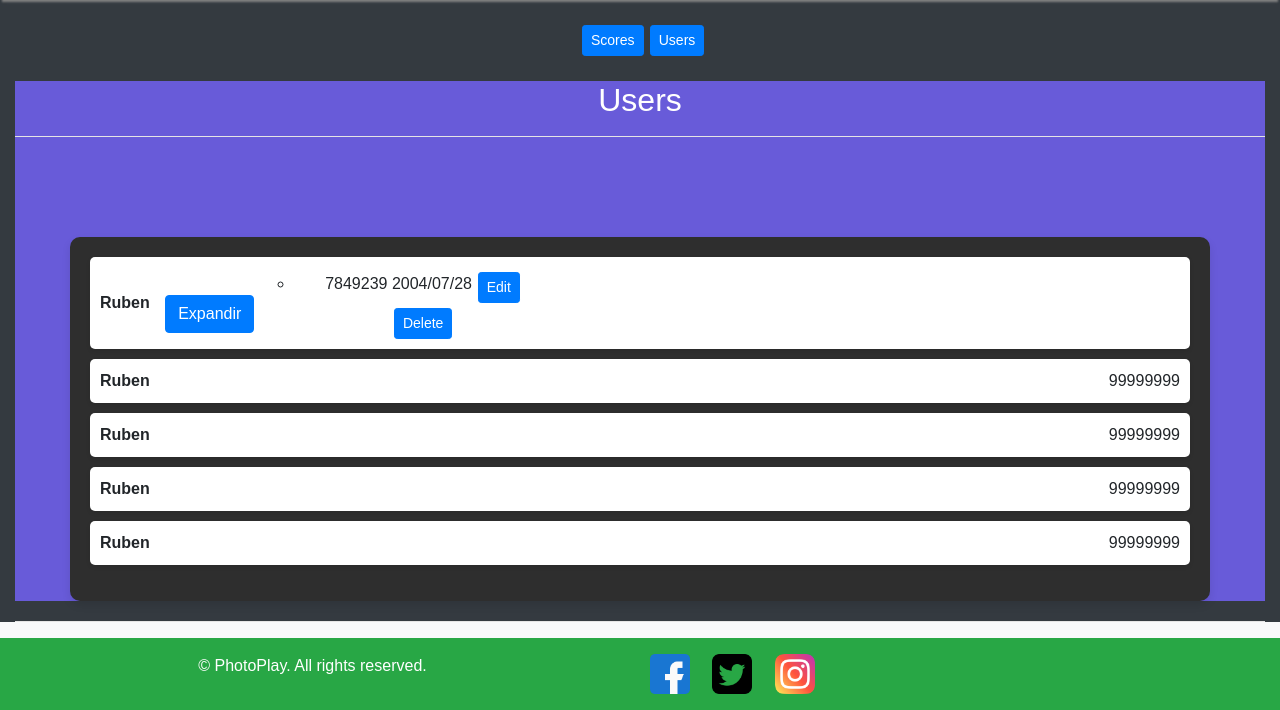
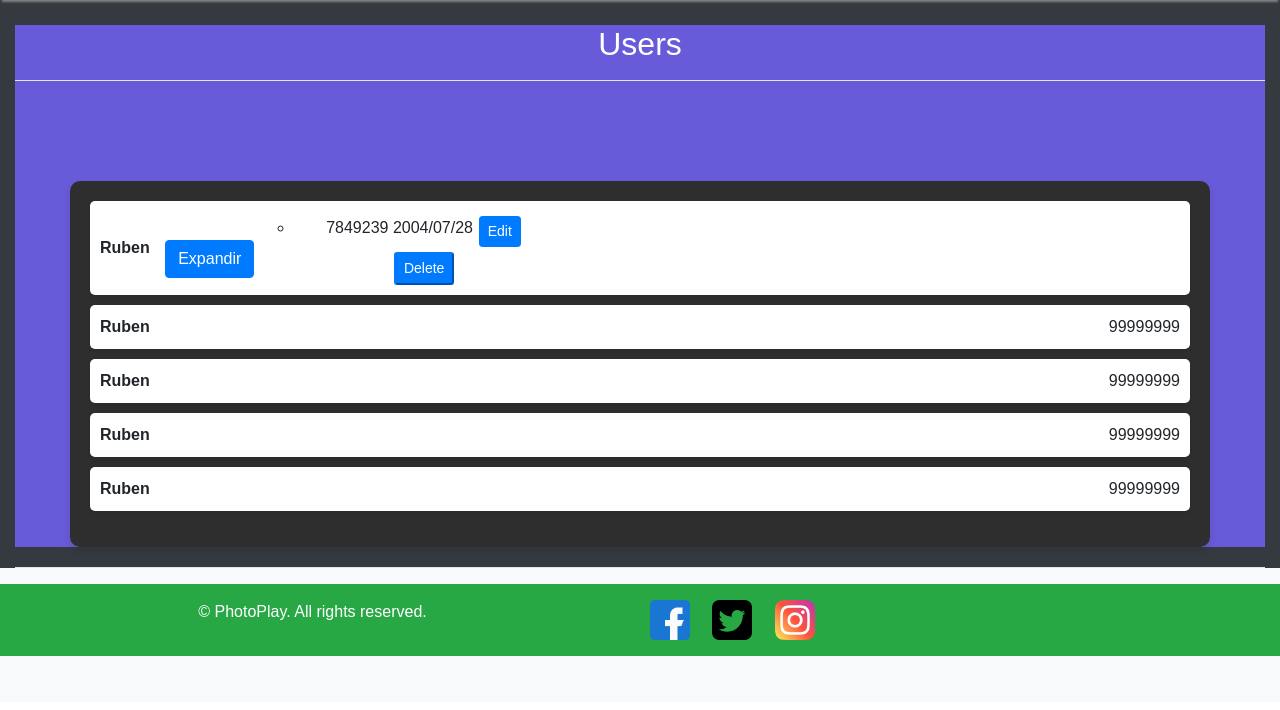
Before and after one commit to mapraiz/PhotoPlay-Web, a PHP site: page /admin.html in a window 1280 px wide, after a click on "Expandir". Shown: the part 98-808 px from the top of the page. After the commit the page ends 754 px from the top, so only its background shows below. Run offline with PHP 8.4, Linux system fonts and the light colour scheme; some web fonts are replaced.

Commit message:
qtqtqert

```diff
--- a/admin.html
+++ b/admin.html
@@ -35,8 +35,7 @@
 <main role="main" class="innercover">
     <div class="container-fluid bg-dark" >
         <div class="d-flex justify-content-center">
-            <button type="button" class="btn btn-primary btn-sm" id="scoreButton">Scores</button>
-            <button type="button" class="btn btn-primary btn-sm" id="usersButton">Users</button>
+
         </div>
 
         <div class="container-lg" style="background-color: #685bd9; margin-top: 2%;"  id="user-scores">
@@ -75,7 +74,7 @@
                                     <span class="score">7849239</span>
                                     <span class="fecha">2004/07/28</span>
                                     <button type="button" class="btn btn-primary btn-sm" id="scoreButton">Edit</button>
-                                    <button type="button" class="btn btn-primary btn-sm" id="usersButton">Delete</button>
+                                    <button type="button" class="deleteButton" id="usersButton">Delete</button>
                                 </li>
                             </ul>
                         </div>
@@ -186,7 +185,8 @@
 <script src="https://code.jquery.com/jquery-3.3.1.slim.min.js" integrity="sha384-q8i/X+965DzO0rT7abK41JStQIAqVgRVzpbzo5smXKp4YfRvH+8abtTE1Pi6jizo" crossorigin="anonymous"></script>
 <script src="bootstrap/js/bootstrap.min.js"></script>
 <script src="js/jquery-3.7.1.min.js"></script>
-<script src="js/perfil.js"></script>
+<script src="js/admin.js"></script>
+<script src="https://unpkg.com/sweetalert/dist/sweetalert.min.js"></script>
 
 </body>
 </html>
--- a/css/admin.css
+++ b/css/admin.css
@@ -91,3 +91,22 @@ button{
       align-items: stretch;
     }
   }
+
+ .userScores{
+    display: line;
+ }
+
+ .deleteButton{
+    color: #fff;
+    background-color: #007bff;
+    border-color: #007bff;
+    padding: 0.25rem 0.5rem;
+    font-size: 0.875rem;
+    line-height: 1.5;
+    border-radius: 0.2rem;
+ }
+ .deleteButton:hover{
+    color: #fff;
+    background-color: #0069d9;
+    border-color: #0062cc;
+ }
--- /dev/null
+++ b/js/admin.js
@@ -0,0 +1,36 @@
+
+$(document).ready(function(){
+
+    $(".editButton")
+
+
+
+
+    $(".deleteButton").on("click", function(event){
+        console.log("hello");
+        swal({
+            title:"Estas seguro?",
+            text:"No podras revertir el cambio",
+            icon:"warning",
+            buttons:{
+                cancel:"No",
+                confirm:{
+                    text:"Si",
+                    value:"confirm"
+                }
+
+            }
+        }).then(value){
+            if(value=="confirm"){
+                $.ajax({
+                    url: "http://127.0.0.1/PhotoPlay-Web/servicios.php",
+                    type: "POST",
+                    data: { function: "deleteScore", username:username, newUsername:newUsername},
+                    success: function(data){
+
+                    }
+                });
+            }
+        }
+    })
+})
```
